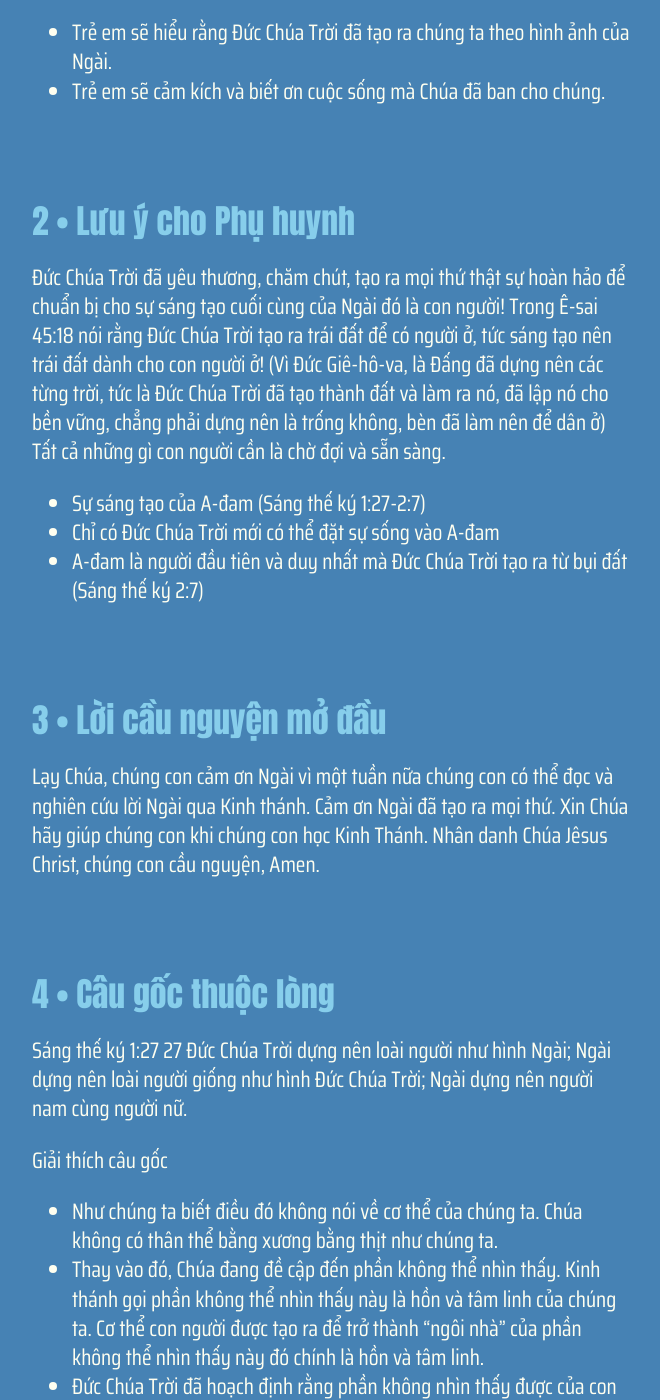
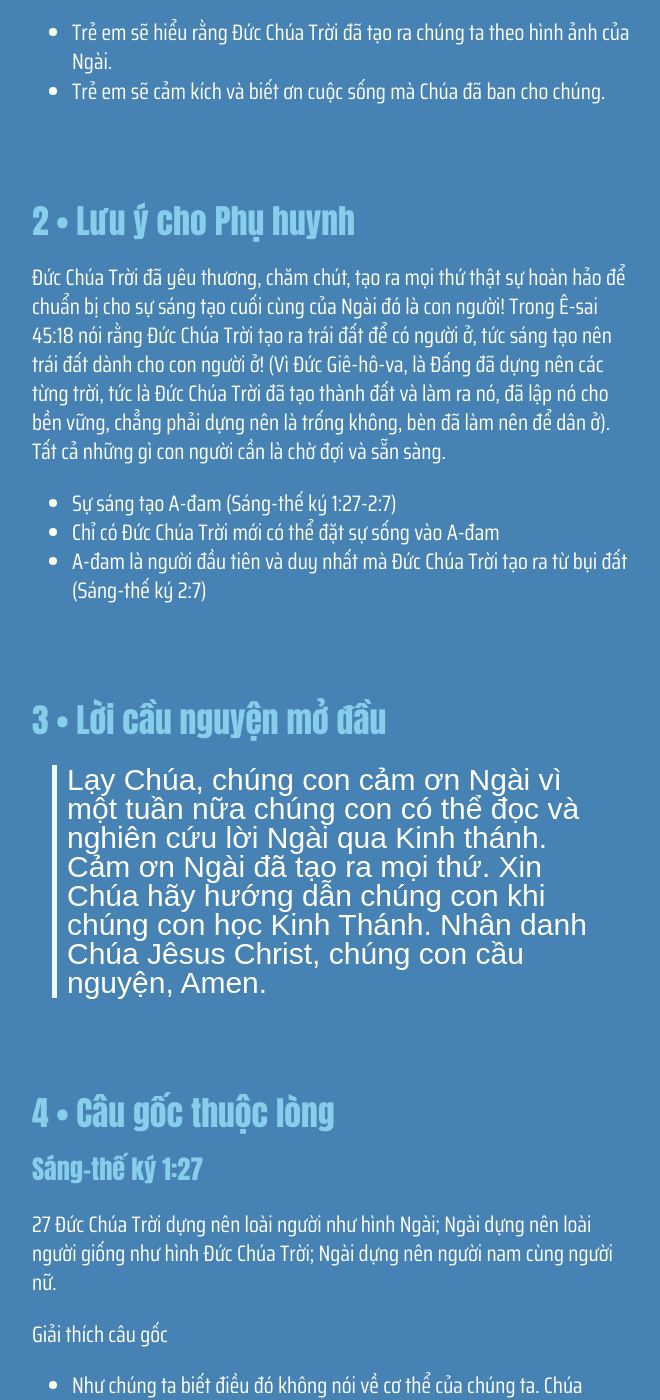
Before and after one commit to GospelTrust/LGS, a Jekyll site: the page built from docs/content/_vi/02-1.md, in a window 1280 px wide and 1400 px high, scrolled down 749 px. Shown: the whole window, without its empty margins (308-968 px from the left). Built offline with Jekyll 4.4.1, drawn with Linux system fonts in a browser that asks for light colours; some web fonts are replaced; some of the changed text lies outside the part shown.

Commit message:
Update 02-1.md

```diff
--- a/docs/content/_vi/02-1.md
+++ b/docs/content/_vi/02-1.md
@@ -13,19 +13,20 @@ layout: lesson
 
 
 {% include lesson/section.html index=2 %}
-Đức Chúa Trời đã yêu thương, chăm chút, tạo ra mọi thứ thật sự hoàn hảo để chuẩn bị cho sự sáng tạo cuối cùng của Ngài đó là con người! Trong Ê-sai 45:18 nói rằng Đức Chúa Trời tạo ra trái đất để có người ở, tức sáng tạo nên trái đất dành cho con người ở!   (Vì Đức Giê-hô-va, là Đấng đã dựng nên các từng trời, tức là Đức Chúa Trời đã tạo thành đất và làm ra nó, đã lập nó cho bền vững, chẳng phải dựng nên là trống không, bèn đã làm nên để dân ở)
+Đức Chúa Trời đã yêu thương, chăm chút, tạo ra mọi thứ thật sự hoàn hảo để chuẩn bị cho sự sáng tạo cuối cùng của Ngài đó là con người! Trong Ê-sai 45:18 nói rằng Đức Chúa Trời tạo ra trái đất để có người ở, tức sáng tạo nên trái đất dành cho con người ở! (Vì Đức Giê-hô-va, là Đấng đã dựng nên các từng trời, tức là Đức Chúa Trời đã tạo thành đất và làm ra nó, đã lập nó cho bền vững, chẳng phải dựng nên là trống không, bèn đã làm nên để dân ở).
  Tất cả những gì con người cần là chờ đợi và sẵn sàng.
-* Sự sáng tạo của A-đam (Sáng thế ký 1:27-2:7)
+* Sự sáng tạo A-đam (Sáng-thế ký 1:27-2:7)
 - Chỉ có Đức Chúa Trời mới có thể đặt sự sống vào A-đam
-* A-đam là người đầu tiên và duy nhất mà Đức Chúa Trời tạo ra từ bụi đất (Sáng thế ký 2:7)
+* A-đam là người đầu tiên và duy nhất mà Đức Chúa Trời tạo ra từ bụi đất (Sáng-thế ký 2:7)
 
 
 {% include lesson/section.html index=3 %}
-Lạy Chúa, chúng con cảm ơn Ngài vì một tuần nữa chúng con có thể đọc và nghiên cứu lời Ngài qua Kinh thánh. Cảm ơn Ngài đã tạo ra mọi thứ. Xin Chúa hãy giúp chúng con khi chúng con học Kinh Thánh. Nhân danh Chúa Jêsus Christ, chúng con cầu nguyện, Amen.
+> Lạy Chúa, chúng con cảm ơn Ngài vì một tuần nữa chúng con có thể đọc và nghiên cứu lời Ngài qua Kinh thánh. Cảm ơn Ngài đã tạo ra mọi thứ. Xin Chúa hãy hướng dẫn chúng con khi chúng con học Kinh Thánh. Nhân danh Chúa Jêsus Christ, chúng con cầu nguyện, Amen.
 
 
 {% include lesson/section.html index=4 %}
-Sáng thế ký 1:27
+### Sáng-thế ký 1:27
+
 27 Đức Chúa Trời dựng nên loài người như hình Ngài; Ngài dựng nên loài người giống như hình Đức Chúa Trời; Ngài dựng nên người nam cùng người nữ.
 
 Giải thích câu gốc
```
Also changed, not shown: other parts of docs/content/_vi/02-1.md (+14 -9 lines).
